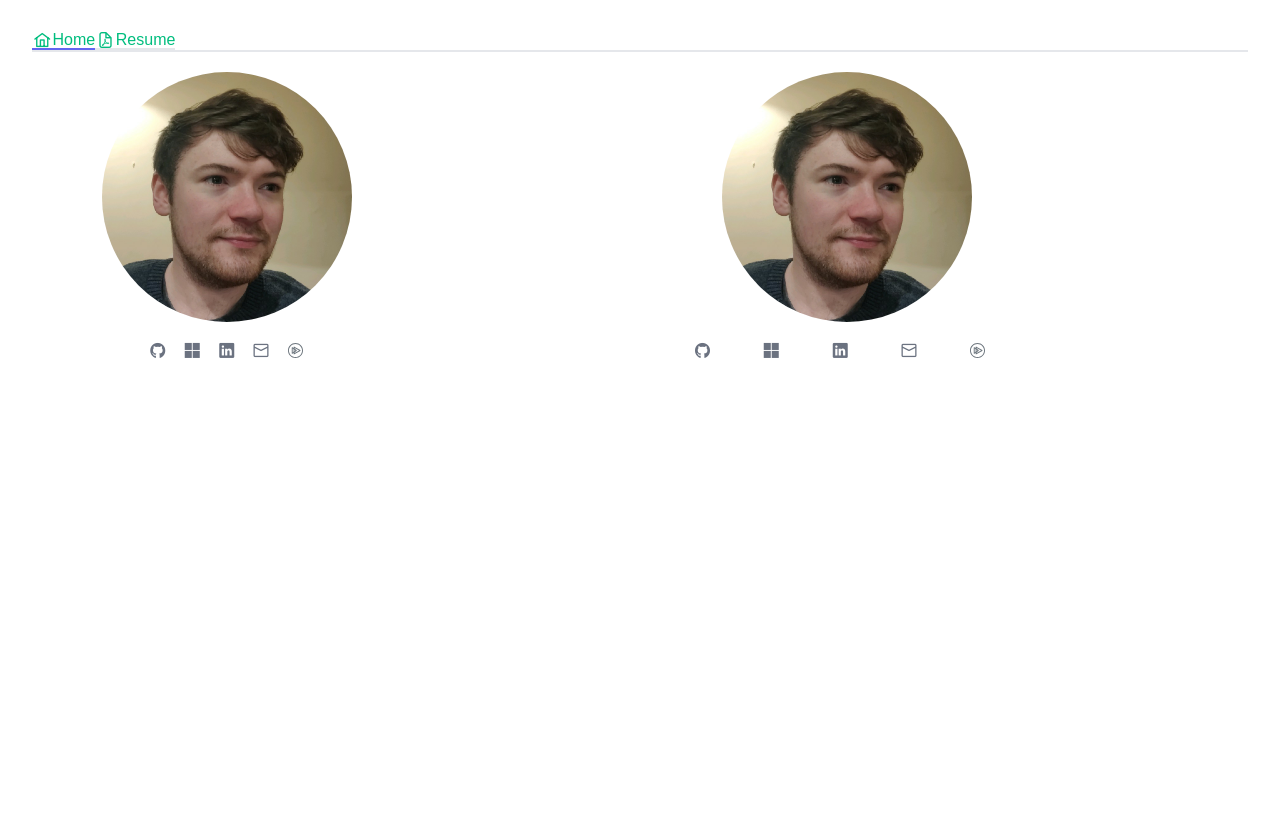
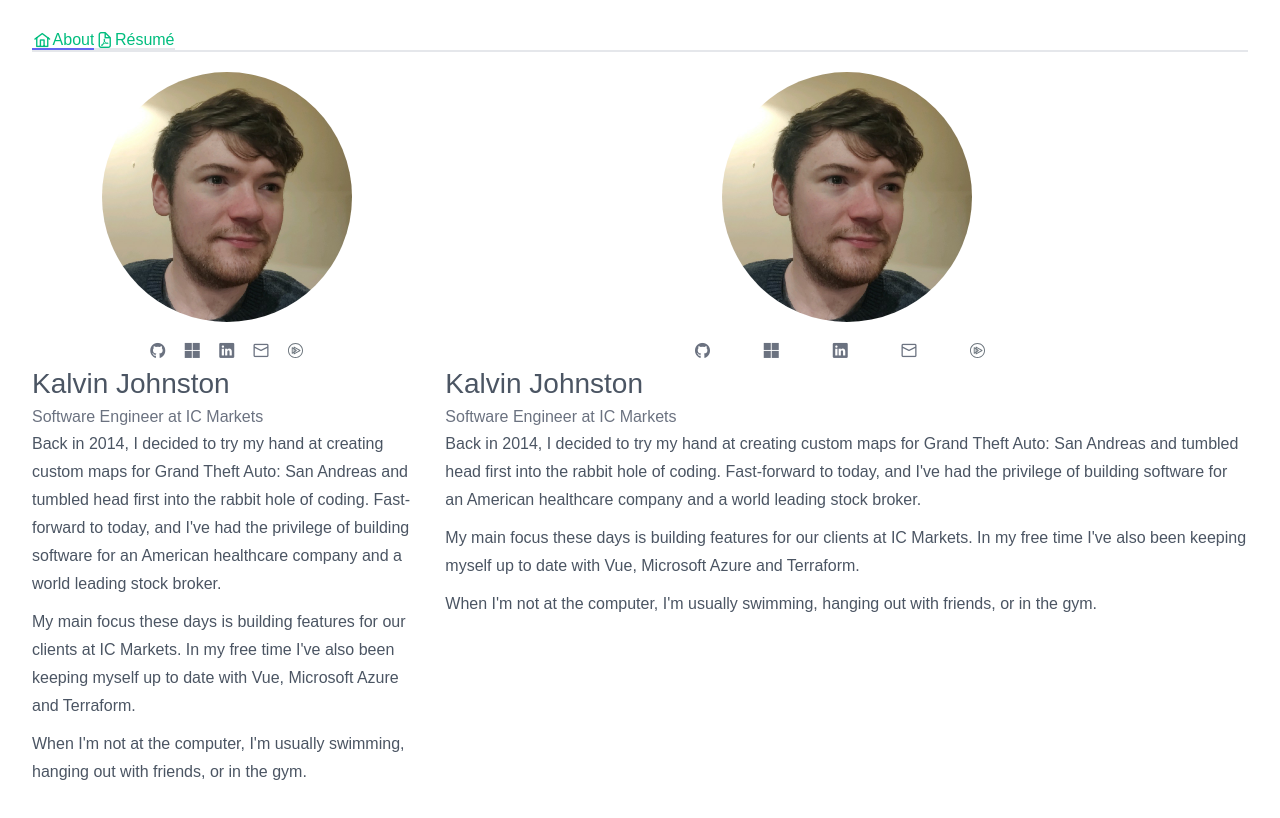
Before and after one commit to ThatGuyKalvin/ThatGuyKalvin.github.io, a Vue app in the folder app/: page /profile in a window 1280 px wide. Built offline with nearby package versions, Linux system fonts and the light colour scheme; a web font is replaced by a local one.

Commit message:
Add info to ProfileView

```diff
--- a/app/src/components/HeaderBar.vue
+++ b/app/src/components/HeaderBar.vue
@@ -3,9 +3,7 @@ import TabMenu from 'primevue/tabmenu';
 import type { MenuItem } from 'primevue/menuitem';
 
 let items: MenuItem[] = [
-    { label: 'Home', icon: 'pi pi-fw pi-home', to: '/' },
-    //{ label: 'Resume', icon: 'pi pi-fw pi-file-pdf', to: '/Resume' },
-    //{ label: 'Resume', icon: 'pi pi-fw pi-cloud-download', url: 'pdfs/Kalvin_Johnston_Resume.pdf', target: "true"},
+    { label: 'About', icon: 'pi pi-fw pi-home', to: '/' },
   ]
 
 let deviceType: string
@@ -21,9 +19,9 @@ if (/(android|webos|iphone|ipad|ipod|blackberry|windows phone)/.test(userAgent))
 }
 
 if(deviceType === 'mobile' || deviceType === 'tablet') {
-  items.push({ label: 'Resume', icon: 'pi pi-fw pi-cloud-download', url: 'pdfs/Kalvin_Johnston_Resume.pdf', target: "true"})
+  items.push({ label: 'Résumé', icon: 'pi pi-fw pi-cloud-download', url: 'pdfs/Kalvin_Johnston_Resume.pdf', target: "true"})
 }
-else items.push({ label: 'Resume', icon: 'pi pi-fw pi-file-pdf', to: '/Resume' })
+else items.push({ label: 'Résumé', icon: 'pi pi-fw pi-file-pdf', to: '/Resume' })
 
 </script>
 
--- /dev/null
+++ b/app/src/data/aboutMeData.ts
@@ -0,0 +1,12 @@
+import type { AboutMe } from '../models/AboutMe';
+
+export const aboutMe: AboutMe =
+{
+  name: 'Kalvin Johnston',
+  title: 'Software Engineer at IC Markets',
+  descriptionParagraphs: [
+    "Back in 2014, I decided to try my hand at creating custom maps for Grand Theft Auto: San Andreas and tumbled head first into the rabbit hole of coding. Fast-forward to today, and I've had the privilege of building software for an American healthcare company and a world leading stock broker.",
+    "My main focus these days is building features for our clients at IC Markets. In my free time I've also been keeping myself up to date with Vue, Microsoft Azure and Terraform.",
+    "When I'm not at the computer, I'm usually swimming, hanging out with friends, or in the gym."
+  ]
+}
--- /dev/null
+++ b/app/src/models/AboutMe.ts
@@ -0,0 +1,5 @@
+export interface AboutMe {
+    name: string;
+    title: string;
+    descriptionParagraphs: string[];
+  }
--- a/app/src/views/ProfileView.vue
+++ b/app/src/views/ProfileView.vue
@@ -1,5 +1,7 @@
 <script setup lang="ts">
 import Image from 'primevue/image'
+import Card from 'primevue/card'
+import { aboutMe } from '../data/aboutMeData';
 </script>
 
 <template>
@@ -30,10 +32,62 @@ import Image from 'primevue/image'
         </v-col>
       </v-row>
     </div>
+    <div class="info">
+      <Card class="card">
+        <template #title>
+          <span class="name">{{ aboutMe.name }}</span>
+          </template>
+        <template class="subtitle" #subtitle>
+          {{ aboutMe.title }}
+        </template>
+        <template class="card-content" #content>
+          <p class="description" v-for="(item, index) in aboutMe.descriptionParagraphs" :key="index">
+          {{ item }}
+          <br />
+          </p>
+        </template>
+      </Card>
+    </div>
   </div>
 </template>
 
 <style scoped>
+.name {
+  font-weight: 500;
+  font-size: 1.75rem;
+  line-height: 1.75rem;
+}
+
+.card {
+  box-shadow: none;
+}
+
+.card-content {
+  padding: 0 0;
+}
+
+.description {
+  margin-bottom: 10px; /* Adjust the value to control the spacing */
+}
+
+.description:first-child {
+  margin-top: 0; /* Remove top margin for the first paragraph */
+}
+
+.description:last-child {
+  margin-bottom: 0; /* Remove bottom margin for the last paragraph */
+}
+
+.description {
+  line-height: 1.75rem;
+}
+
+.job-title {
+  font-weight: 500;
+  font-size: 1.25rem;
+  line-height: 1.75rem;
+}
+
 .profile {
   padding-top: 12px;
 }
```
